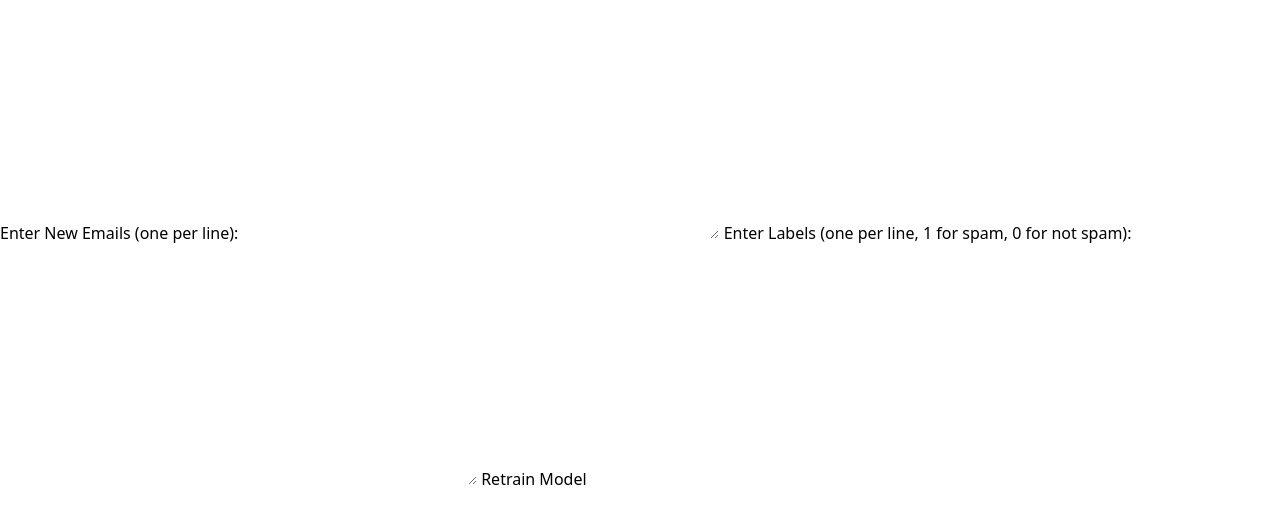
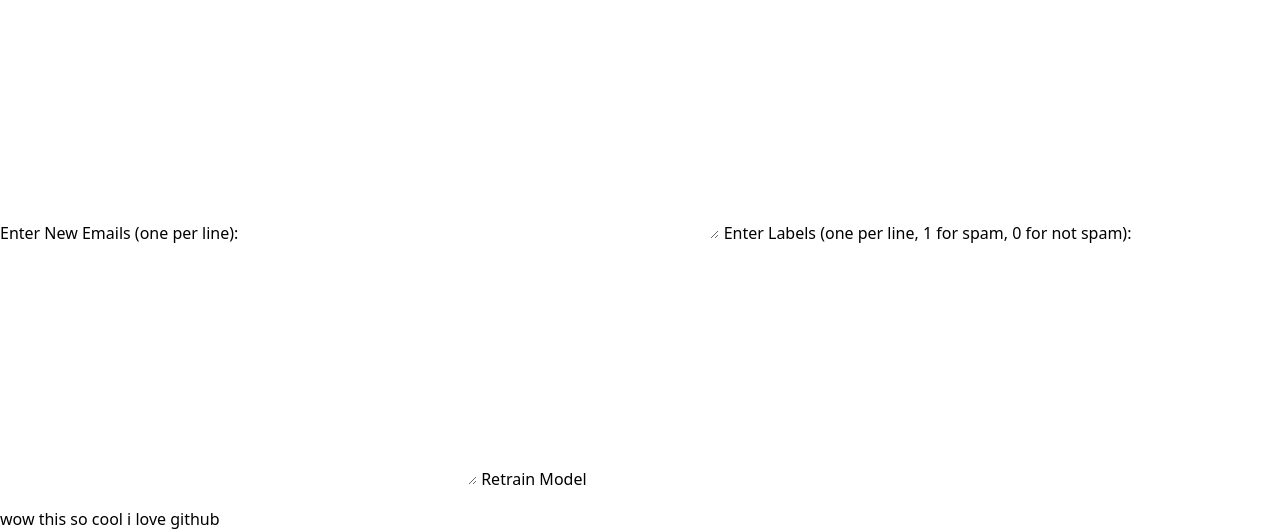
Before and after one commit to Crisnanda18/Racist-Comment-Detection, a Flask app: page / in a window 1280 px wide. Shown: the part 311-842 px from the top of the page. Before the commit the page ends 796 px from the top, so only its background shows below. Run offline with Flask 3, Linux system fonts and the light colour scheme.

Commit message:
index.html comment de ngisor

```diff
--- a/templates/index.html
+++ b/templates/index.html
@@ -72,3 +72,4 @@
     });
   </script>
 </html>
+wow this so cool i love github
```
